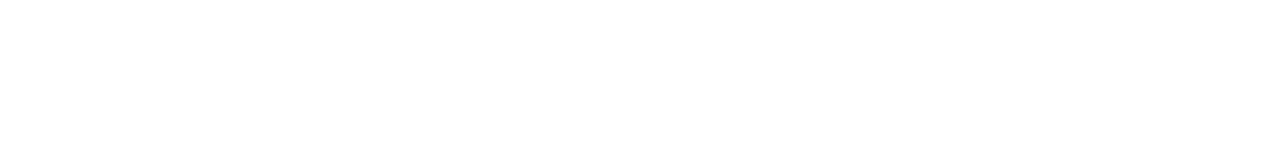
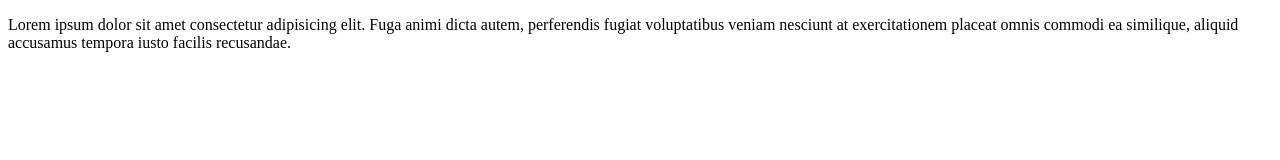
Before and after one commit to JMjuanma/TecnologyPage, a plain HTML site: page index.html in a window 1280 px wide. Drawn offline with Linux system fonts and the light colour scheme.

Commit message:
Cambio de prueba

```diff
--- a/index.html
+++ b/index.html
@@ -7,6 +7,8 @@
     <title>Document</title>
 </head>
 <body>
-
+    <div>
+        <p>Lorem ipsum dolor sit amet consectetur adipisicing elit. Fuga animi dicta autem, perferendis fugiat voluptatibus veniam nesciunt at exercitationem placeat omnis commodi ea similique, aliquid accusamus tempora iusto facilis recusandae.</p>
+    </div>
 </body>
 </html>
```
